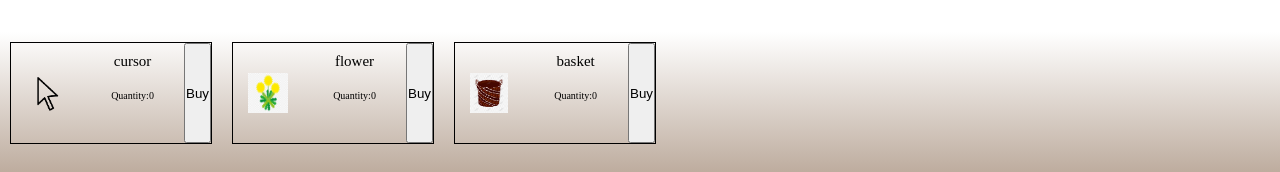
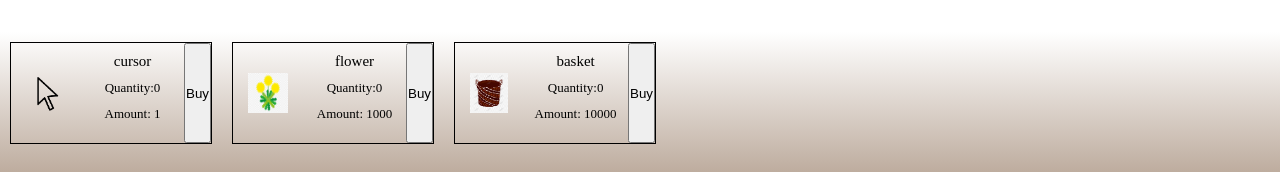
Before and after one commit to taku22/cookie-store, a React app: page / in a window 1280 px wide. Shown: the part 568-740 px from the top of the page. Built offline with nearby package versions, Linux system fonts and the light colour scheme.

Commit message:
Create item purchase flow

```diff
--- a/src/Components/Item.jsx
+++ b/src/Components/Item.jsx
@@ -13,6 +13,7 @@ export default class Item extends React.Component {
           <p className="itemQuantity">
             Quantity:{this.props.quanity}
           </p>
+          <p className="itemAmount">Amount: {this.props.amount}</p>
         </div>
         <button onClick={this.props.handleBuyItemClick} name={this.props.name}>Buy</button>
       </div>
--- a/src/index.jsx
+++ b/src/index.jsx
@@ -9,11 +9,14 @@ class App extends React.Component {
   constructor(props) {
     super(props);
     this.state = {
-      count:0,
-      persecond:0,
-      cursorQuanity:0,
-      flowerQuanity:0,
-      basketQuanity:0,
+      count: 0,
+      persecond: 0,
+      cursorQuanity: 0,
+      flowerQuanity: 0,
+      basketQuanity: 0,
+      cursorItemAmount: 1,
+      flowerItemAmount: 1000,
+      basketItemAmount: 10000,
     }
     this.handleBuyItemClick = this.handleBuyItemClick.bind(this);
   }
@@ -26,13 +29,15 @@ class App extends React.Component {
   }
 
   handleBuyItemClick(e) {
-    const target = e.target;
-    if(target.name === 'cursor'){
-      this.setState({cursorQuanity: this.state.cursorQuanity + 1})
-    }else if(target.name === 'flower'){
-      this.setState({flowerQuanity: this.state.flowerQuanity + 1})
-    }else if(target.name === 'basket'){
-      this.setState({basketQuanity: this.state.basketQuanity + 1})
+    const ItemName = e.target.name;
+    const totalCookie = this.state.count;
+    const quanityKey = ItemName + 'Quanity';
+    const amountKey = ItemName + 'ItemAmount';
+
+    if(totalCookie >= this.state[amountKey]){
+      this.setState({count: totalCookie - this.state[amountKey]});
+      this.setState({[quanityKey]: this.state[quanityKey]+ 1});
+      this.setState({[amountKey]: this.state[amountKey] * 2});
     }
   }
 
@@ -69,21 +74,25 @@ class App extends React.Component {
             text={`The cursor is the basis of cookie production.\n Work exactly as your hand.`}
             src={"src/images/cursor.png"}
             handleBuyItemClick={this.handleBuyItemClick}
-            quanity={this.state.cursorQuanity}/>
+            quanity={this.state.cursorQuanity}
+            amount={this.state.cursorItemAmount}/>
 
           <Item
             name={"flower"}
             text={"The flower is great.\n For the reason, The flower can make cokkie."}
             src={"src/images/flower.png"}
             handleBuyItemClick={this.handleBuyItemClick}
-            quanity={this.state.flowerQuanity}/>
+            quanity={this.state.flowerQuanity}
+            amount={this.state.flowerItemAmount}/>
 
           <Item
             name={"basket"}
             text={"Since ancient times, Cookies are known to live in baskets"}
             src={"src/images/basket.png"}
             handleBuyItemClick={this.handleBuyItemClick}
-            quanity={this.state.basketQuanity}/>
+            quanity={this.state.basketQuanity}
+            amount={this.state.basketItemAmount}/>
+
         </div>
         <Footer/>
       </div>
--- a/src/stylesheets/_item.scss
+++ b/src/stylesheets/_item.scss
@@ -31,7 +31,12 @@
   }
 
   .itemQuantity{
-    padding: 20px;
+    padding: 10px;
+    font-size: 1.3rem;
+  }
+
+  .itemAmount{
+    font-size: 1.3rem;
   }
 }
 
```
